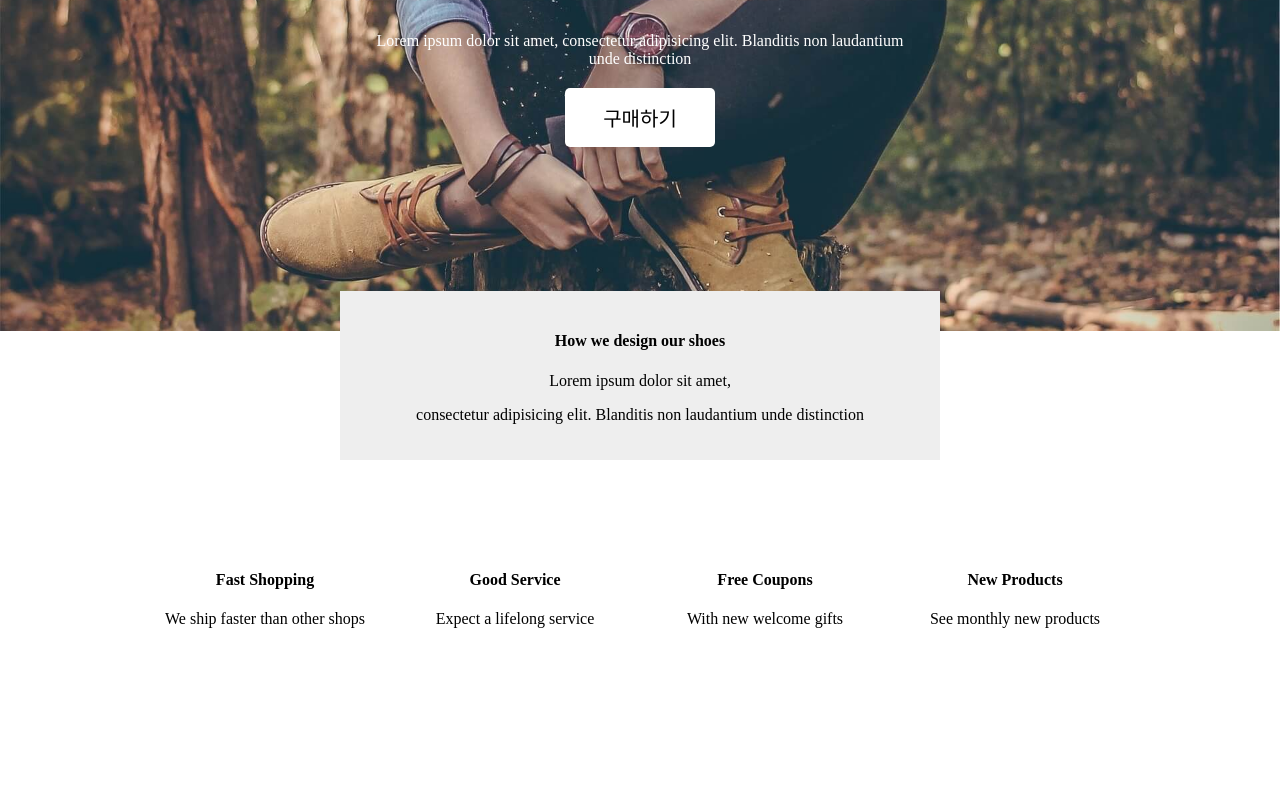
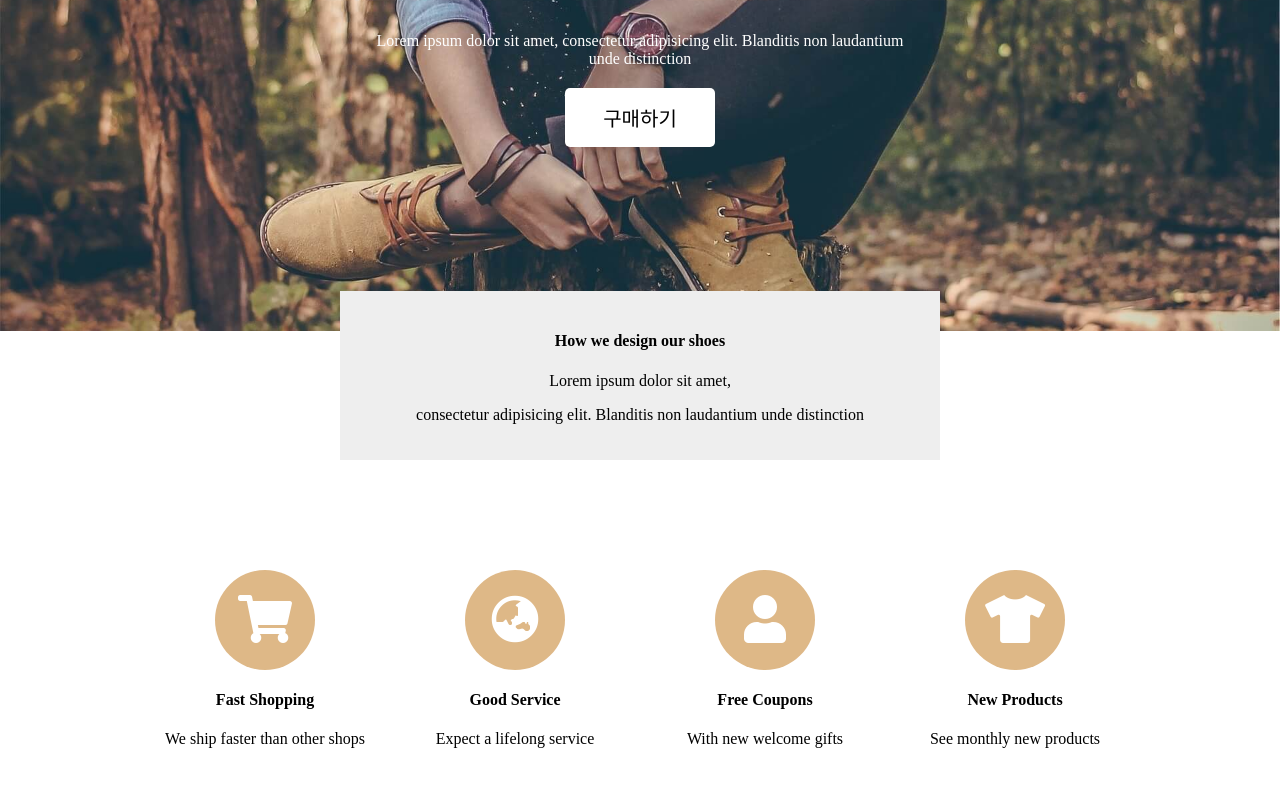
Before and after one commit to qwe8851/csshtml, a plain HTML site: page layout2.html in a window 1280 px wide. Shown: the part 219-1006 px from the top of the page. Before the commit the page ends 913 px from the top, so only its background shows below. Drawn offline with Linux system fonts and the light colour scheme.

Commit message:
Font Awesome 아이콘 넣기
1. Font Awesome 5버전 홈페이지의 icons 메뉴로 들어간다
2. 마음에 드는 아이콘을 선택
3. 예제 코드를 HTML에 복붙

```diff
--- a/css/test.css
+++ b/css/test.css
@@ -119,6 +119,17 @@ input[type=text]{
     text-align: center;
 }
 
+.product-container i{
+    background-color: burlywood;
+    width: 100px;
+    height: 100px;
+    border-radius: 50px;
+    padding-top: 25px;
+    box-sizing: border-box;
+    color: white;
+    margin-top: 20px;
+}
+
 
 /* 1200px, 992px, 768px, 576px */
 @media screen and (max-width:1200px){
--- a/layout2.html
+++ b/layout2.html
@@ -9,7 +9,6 @@
   <meta name="viewport" content="width=divice-width, initial-scale=1.0">
 
   <!-- Font Awesome 설치 방법 1) CDN -->
-  <!-- 절대경로 -->
   <!-- <link rel="stylesheet" href="https://cdnjs.cloudflare.com/ajax/libs/font-awesome/5.15.4/css/all.min.css" integrity="sha512-1ycn6IcaQQ40/MKBW2W4Rhis/DbILU74C1vSrLJxCq57o941Ym01SwNsOMqvEBFlcgUa6xLiPY/NS5R+E6ztJQ==" crossorigin="anonymous" referrerpolicy="no-referrer" /> -->
 
   <!-- Font Awesome 설치 방법 2) 직접 파일 다운 -->
@@ -41,20 +40,23 @@
     </div>
 
     <div class="product-container">
-
         <div>
+            <i class="fas fa-shopping-cart fa-3x"></i>
             <h4>Fast Shopping</h4>
             <p>We ship faster than other shops</p>
         </div>
         <div>
+            <i class="fas fa-globe-asia fa-3x"></i>
             <h4>Good Service</h4>
             <p>Expect a lifelong service</p>
         </div>
         <div>
+            <i class="fas fa-user fa-3x"></i>
             <h4>Free Coupons</h4>
             <p>With new welcome gifts</p>
         </div>
         <div>
+            <i class="fas fa-tshirt fa-3x"></i>
             <h4>New Products</h4>
             <p>See monthly new products</p>
         </div>
```
